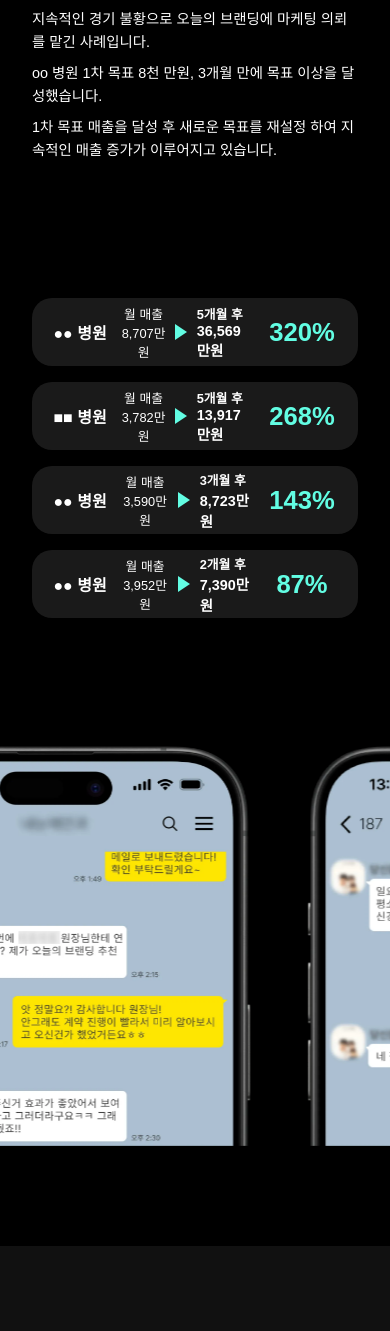
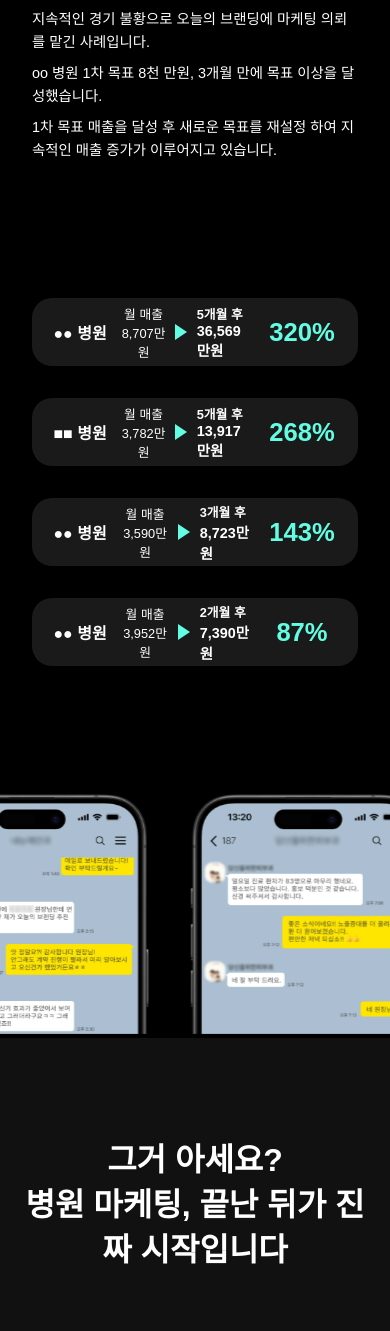
Before and after one commit to devchaeyoung/aube, a Next.js app: page / in a window 390 px wide. Shown: the part 8612-9943 px from the top of the page. Built offline with nearby package versions, Linux system fonts and the light colour scheme.

Commit message:
# UPDATE: 디테일

```diff
--- a/src/components/sales/SalesIncrease.module.css
+++ b/src/components/sales/SalesIncrease.module.css
@@ -6,11 +6,11 @@
 }
 
 .container {
-  max-width: 768px;
+  max-width: 800px;
   margin: 0 auto;
   display: flex;
   flex-direction: column;
-  gap: 1rem;
+  gap: 2rem;
 }
 
 .card {
@@ -77,6 +77,7 @@
   width: 100%;
   overflow: hidden;
   margin: 6rem 0;
+  margin-bottom: 10rem;
 }
 
 .scrollTrack {
@@ -151,6 +152,12 @@
     min-width: 80px;
     text-align: center;
   }
+  .scrollImage {
+    height: 240px !important;
+  }
+  .imageScroll {
+    margin-bottom: 0;
+  }
 }
 
 .scrollTrack:hover {
```
